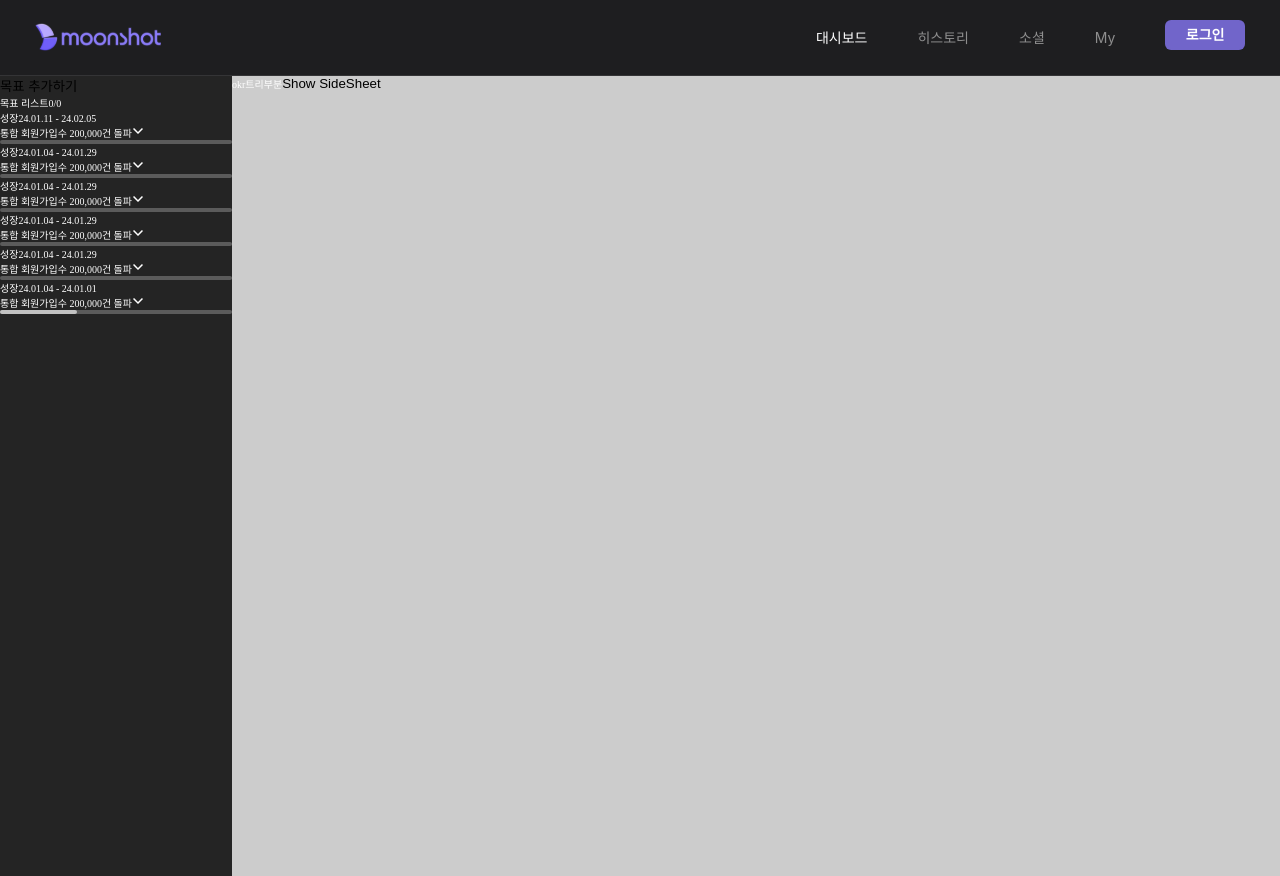
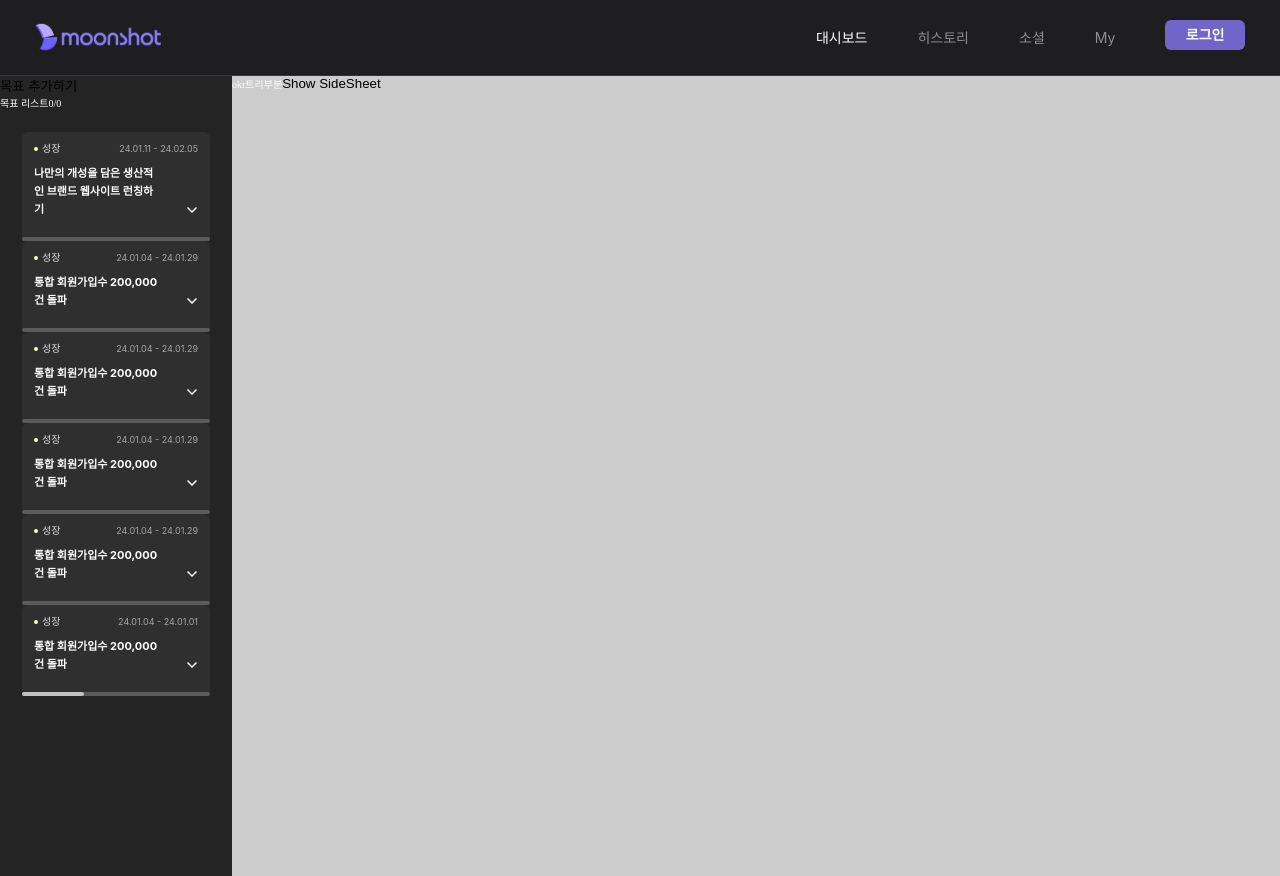
Before and after one commit to MOONSHOT-Team/MOONSHOT-CLIENT, a React (Vite) app: page /dashboard in a window 1280 px wide. Built offline with nearby package versions, Linux system fonts and the light colour scheme; a web font is replaced by a local one; what emotion-normalize would draw is missing.

Commit message:
feat: 박스 구현

```diff
--- a/src/MainDashBoard/assets/icons/index.ts
+++ b/src/MainDashBoard/assets/icons/index.ts
@@ -4,6 +4,7 @@ import IcDropDown from './icDropDown.svg?react';
 import IcDropDownThin from './icDropDownThin.svg?react';
 import IcDropUp from './icDropUp.svg?react';
 import IcDropUpThin from './icDropUpThin.svg?react';
+import IcEllipse from './icEllipse.svg?react';
 import IcHoldState from './icHoldState.svg?react';
 import IcOnGoingState from './icOnGoingState.svg?react';
 import IcWaitState from './IcWaitState.svg?react';
@@ -15,6 +16,7 @@ export {
   IcDropDownThin,
   IcDropUp,
   IcDropUpThin,
+  IcEllipse,
   IcHoldState,
   IcOnGoingState,
   IcWaitState,
--- a/src/MainDashBoard/components/mainDashBoardDrawer/MainDashBoardDrawer.tsx
+++ b/src/MainDashBoard/components/mainDashBoardDrawer/MainDashBoardDrawer.tsx
@@ -1,8 +1,9 @@
 import ProgressBar from '@components/ProgressBar';
+import { css } from '@emotion/react';
 import styled from '@emotion/styled';
 import { useState } from 'react';
 
-import { IcDropDown, IcDropUp } from '../../assets/icons';
+import { IcDropDown, IcDropUp, IcEllipse } from '../../assets/icons';
 import { GOAL_DATA } from '../../constants/GOAL_DATA';
 import { IobjListTypes } from '../../type/goalItemTypes';
 
@@ -14,13 +15,17 @@ const GoalItem = ({ id, title, content, category, date, progress }: IobjListType
     setIsDetailOpen(!isDetailOpen);
   };
   return (
-    <li>
-      <div>
-        <span>{category}</span>
-        <span>{date}</span>
-      </div>
-      <div>
-        <span>{title}</span>
+    <GoalItemli>
+      <GoalItemContainer>
+        <header css={goalItemHeader}>
+          <span css={goalItemCategoryBox}>
+            <IcEllipse />
+            <StGoalItemCategory>{category}</StGoalItemCategory>
+          </span>
+          <StGoalItemDate>{date}</StGoalItemDate>
+        </header>
+        <article css={goalItemArticle}>
+          <StGoalItemTitle>{title}</StGoalItemTitle>
           <i>
             {isDetailOpen ? (
               <IcDropUp onClick={handleOnClick} />
@@ -28,18 +33,90 @@ const GoalItem = ({ id, title, content, category, date, progress }: IobjListType
               <IcDropDown onClick={handleOnClick} />
             )}
           </i>
-      </div>
-      {isDetailOpen && <div>{content}</div>}
-      <ProgressBar
+        </article>
+        {isDetailOpen && <StGoalItemContent>{content}</StGoalItemContent>}
+      </GoalItemContainer>
+      <footer css={ProgressBarContainer}>
+        <StyledProgressBar
           currentProgress={progress}
           progressBarColor={'#5B5B5B'}
           progressValueColor={'#C2C2C2'}
           textColor={'#A7A7A7'}
           isCurrentProgress={false}
-      ></ProgressBar>
-    </li>
+        />
+      </footer>
+    </GoalItemli>
   );
 };
+
+const GoalItemli = styled.li`
+  position: relative;
+  width: 18.8rem;
+  background-color: ${({ theme }) => theme.colors.gray_550};
+  border-radius: 6px;
+`;
+
+const GoalItemContainer = styled.section`
+  display: flex;
+  flex-direction: column;
+  padding: 0.9rem 1.2rem 1.1rem;
+`;
+
+const goalItemHeader = css`
+  display: flex;
+  justify-content: space-between;
+  margin-bottom: 0.8rem;
+`;
+
+const goalItemCategoryBox = css`
+  display: flex;
+  gap: 0.4rem;
+  align-items: center;
+`;
+
+const StGoalItemCategory = styled.p`
+  color: ${({ theme }) => theme.colors.gray_200};
+  ${({ theme }) => theme.fonts.caption_10_medium};
+`;
+
+const StGoalItemDate = styled.span`
+  color: ${({ theme }) => theme.colors.gray_300};
+  ${({ theme }) => theme.fonts.caption_9_regular};
+`;
+
+const goalItemArticle = css`
+  display: flex;
+  gap: 2.4rem;
+  align-items: end;
+  justify-content: space-between;
+  margin-bottom: 1.2rem;
+`;
+
+const StGoalItemTitle = styled.p`
+  color: ${({ theme }) => theme.colors.gray_000};
+  ${({ theme }) => theme.fonts.title_11_bold};
+`;
+
+const StGoalItemContent = styled.p`
+  color: ${({ theme }) => theme.colors.gray_200};
+  ${({ theme }) => theme.fonts.body_10_regular};
+`;
+
+const ProgressBarContainer = css`
+  position: absolute;
+  bottom: 0;
+  width: 100%;
+`;
+
+const StyledProgressBar = styled(ProgressBar)`
+  & > div > div > progress::-webkit-progress-bar {
+    border-radius: 0;
+  }
+
+  & > div > div > progress::-webkit-progress-value {
+    border-radius: 0;
+  }
+`;
 
 const MainDashBoardDrawer = () => {
   console.log(GOAL_DATA);
@@ -55,7 +132,7 @@ const MainDashBoardDrawer = () => {
           <span>목표 리스트</span>
           <span>0/0</span>
         </div>
-        <ul>
+        <ul style={{ padding: '2.2rem' }}>
           {objList.map((objListItem) => {
             return <GoalItem key={objListItem.id} {...objListItem} />;
           })}
--- a/src/MainDashBoard/constants/GOAL_DATA.ts
+++ b/src/MainDashBoard/constants/GOAL_DATA.ts
@@ -4,8 +4,9 @@ export const GOAL_DATA: IgoalItemTypes = {
   objList: [
     {
       id: 7,
-      title: '통합 회원가입수 200,000건 돌파',
-      content: '제발 성공하자!!',
+      title: '나만의 개성을 담은 생산적인 브랜드 웹사이트 런칭하기',
+      content:
+        '매력적이고 생산적인 브랜드를 만든다. 매력적이고 생산적인 브랜드를 만든다. 매력적이고 생산적인 브랜드를 만든다. 매력적이고 생산적인 브랜드를 만든다. 브랜드를 만든다.  만든다.',
       category: '성장',
       date: '24.01.11 - 24.02.05',
       progress: 0,
--- a/src/common/components/ProgressBar/index.tsx
+++ b/src/common/components/ProgressBar/index.tsx
@@ -35,7 +35,10 @@ const ProgressBar = ({
 
 export default ProgressBar;
 
-const StProgressBarWrapper = styled.div<{ progressBarColor: string; progressValueColor: string }>`
+export const StProgressBarWrapper = styled.div<{
+  progressBarColor: string;
+  progressValueColor: string;
+}>`
   display: flex;
   flex-direction: column;
   gap: 0.8rem;
```
Also changed, not shown: src/MainDashBoard/assets/icons/icEllipse.svg (added). Lines whose indentation alone changed are shown as unchanged.
